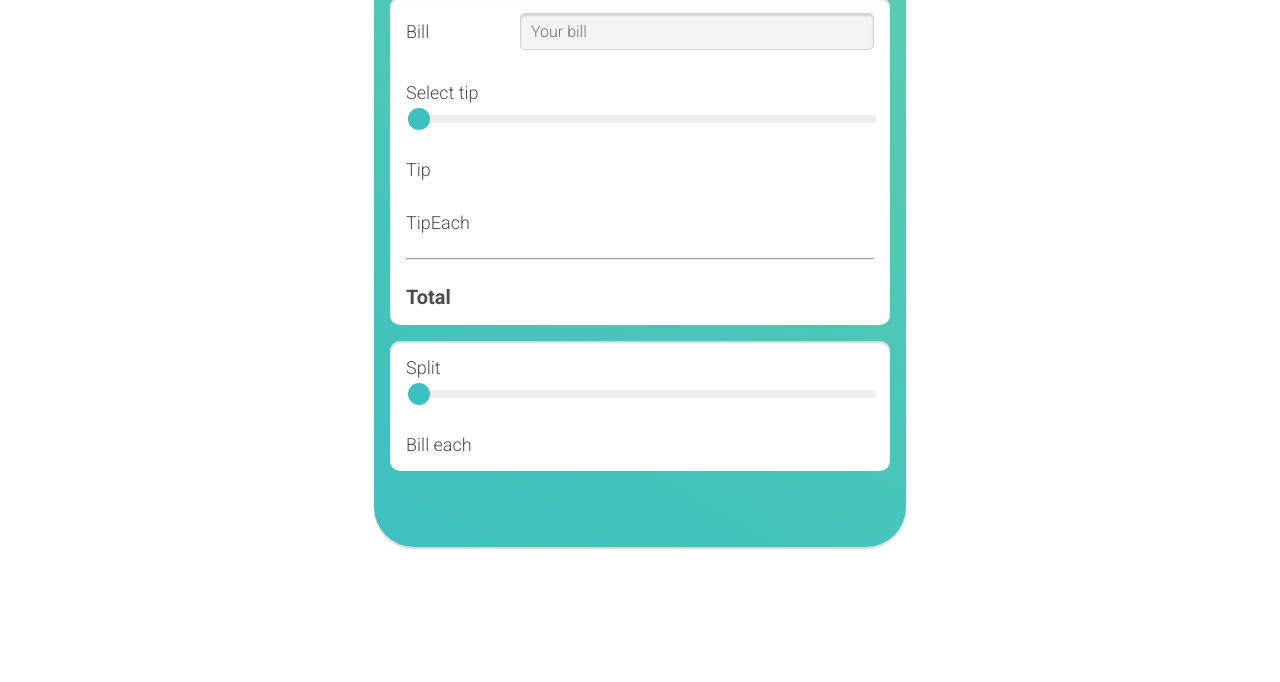
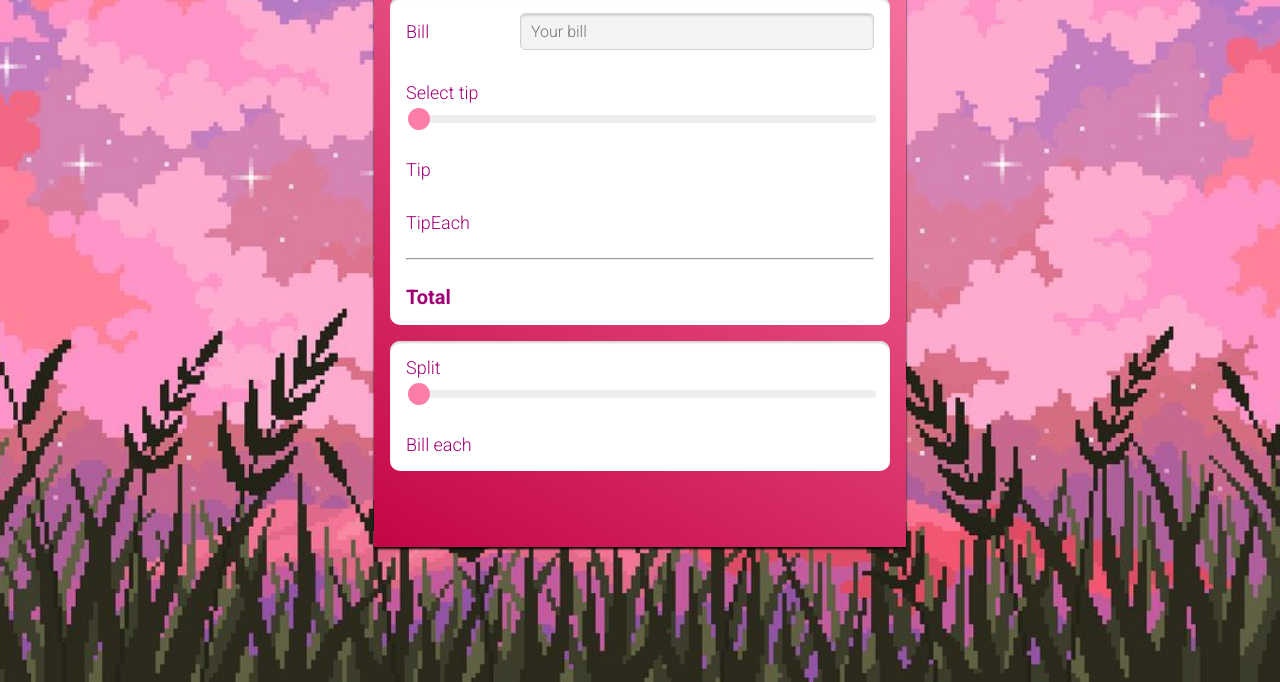
Before and after one commit to Feyre-head/tip-calculator-js, a plain HTML site: page index.html in a window 1280 px wide. Shown: the part 118-800 px from the top of the page. Drawn offline with Linux system fonts and the light colour scheme.

Commit message:
Estilização CSS

```diff
--- a/index.html
+++ b/index.html
@@ -8,6 +8,7 @@
   <link href="https://fonts.googleapis.com/css2?family=Roboto:ital,wght@0,300;0,700;1,400&display=swap"
     rel="stylesheet" />
   <link rel="stylesheet" href="styles.css" />
+  <link rel="shortcut icon" href="./image/icon.png" type="image/x-icon">
   <title>Quick Tip</title>
 </head>
 
--- a/styles.css
+++ b/styles.css
@@ -1,16 +1,26 @@
-html {
+html, body{
     font-family: "Roboto", sans-serif;
     font-size: 10px;
-    color: #4e4d4d;
+    color: #a10074;
+    background-image: url(./image/bg.jpg);
+    background-repeat: no-repeat;
+    background-position: center;
+    background-size: cover;
+
+      margin: 0;
+  padding: 0;
+  width: 100vw;
+  height: 100vh;
+  overflow: hidden;
   }
+
 
   main {
     max-width: 50rem;
     margin: 2rem auto;
     padding: 3rem 1.6rem 6rem 1.6rem;
-    background: linear-gradient(30deg, #3dc0c0, #5bceae);
-    border-radius: 4rem;
-    box-shadow: 0 2px 2px lightgray;
+    background: linear-gradient(30deg, #c50545, #FB7DA8);
+    box-shadow: 0 2px 2px rgb(0, 0, 0);
   }
 
   h1 {
@@ -71,7 +81,7 @@ html {
     margin-top: 1.2rem;
     background: #eee;
     border-radius: 0.3rem;
-    outline-color: #5bceae;
+    outline-color: #d41b59;
   }
 
   .range::-webkit-slider-thumb {
@@ -79,7 +89,7 @@ html {
     width: 2.2rem;
     height: 2.2rem;
     border-radius: 50%;
-    background: #3dc0c0;
+    background: #FB7DA8;
     cursor: pointer;
   }
 
@@ -87,7 +97,7 @@ html {
     width: 2.2rem;
     height: 2.2rem;
     border-radius: 50%;
-    background: #3dc0c0;
+    background: #FB7DA8;
     cursor: pointer;
     border: 0;
   }
```
Also changed, not shown: aa5b1d91-1efc-4187-8ecd-761ae2c76888.png (deleted), image/bg.jpg (added), image/icon.png (added).
